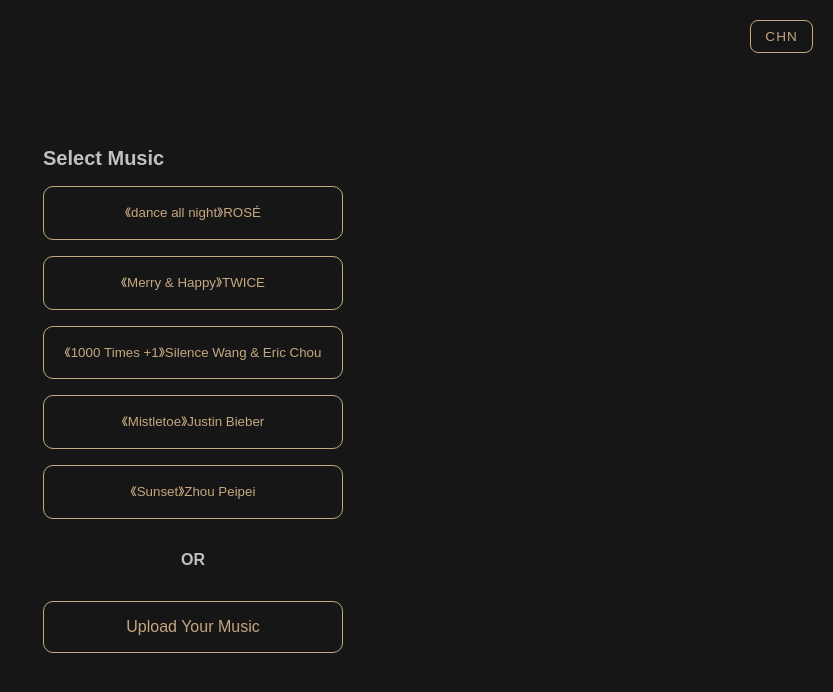
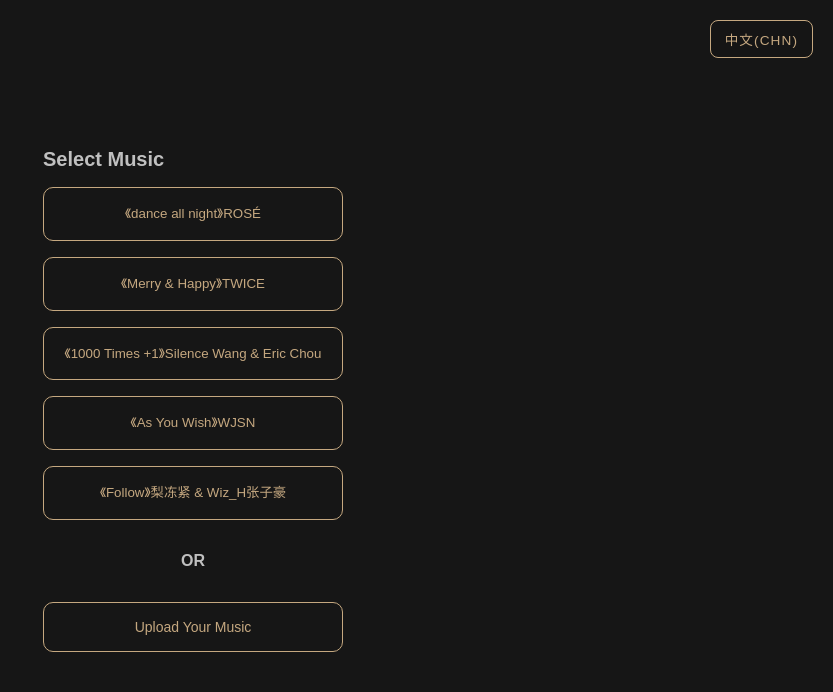
Before and after one commit to britneylu/christmas-tree, a plain HTML site: page index-en.html in a window 1280 px wide. Shown: the whole page, without its empty margins (447-1280 px from the left). Drawn offline with Linux system fonts and the light colour scheme.

Commit message:
music update

```diff
--- a/index-en.html
+++ b/index-en.html
@@ -28,14 +28,14 @@
     <script src="./static/js/unreal_bloom_pass.js"></script>
 
     <div id="overlay">
-        <a href="index.html" class="lang-switch">CHN</a>
+        <a href="index.html" class="lang-switch">中文(CHN)</a>
         <ul>
             <li class="title">Select Music</li>
             <li><button class="btn" id="btnA" type="button">《dance all night》ROSÉ</button></li>
             <li> <button class="btn" id="btnA" type="button">《Merry & Happy》TWICE</button></li>
             <li><button class="btn" id="btnB" type="button">《1000 Times +1》Silence Wang & Eric Chou</button></li>
-            <li><button class="btn" id="btnC" type="button">《Mistletoe》Justin Bieber</button></li>
-            <li><button class="btn" id="btnD" type="button">《Sunset》Zhou Peipei</button></li>
+            <li><button class="btn" id="btnC" type="button">《As You Wish》WJSN</button></li>
+            <li><button class="btn" id="btnD" type="button">《Follow》梨冻紧 & Wiz_H张子豪</button></li>
             <li class="separator">OR</li>
             <li>
                 <input type="file" id="upload" hidden />
@@ -199,8 +199,8 @@
                     "./static/music/dance_all_night.mp3",
                     "./static/music/merry_and_happy.mp3",
                     "./static/music/1000_times.mp3",
-                    "./static/music/mistletoe.mp3",
-                    "./static/music/sunset.mp3"
+                    "./static/music/as_you_wish.mp3",
+                    "./static/music/follow.mp3"
                 ];
 
                 const file = files[i];
--- a/static/css/style.css
+++ b/static/css/style.css
@@ -82,6 +82,10 @@ ul {
     margin-bottom: 16px;
 }
 
+label[for="upload"] { /* 上传音乐 */
+    font-size: 14px;
+}
+
 .text-loading {
     font-size: 2rem;
 }
```
Also changed, not shown: index.html (+4 -4 lines), 2 other files.
